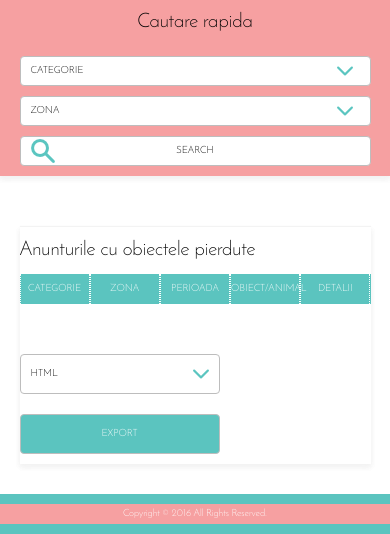
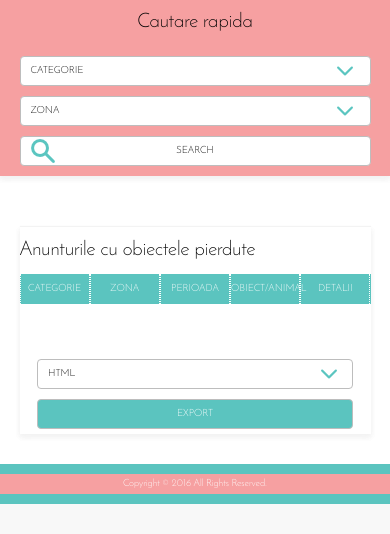
Before and after one commit to iuliana92is/LoFo, a PHP site: page /pierdut.php in a window 390 px wide. Shown: the part 430-964 px from the top of the page. After the commit the page ends 934 px from the top, so only its background shows below. Run offline with PHP 8.4, Linux system fonts and the light colour scheme; data that the repository does not hold is empty.

Commit message:
refactored pagination and export design and responsive

```diff
--- a/assets/css/export.css
+++ b/assets/css/export.css
@@ -1,5 +1,11 @@
-#formatExport {
-	border-right-style: none;
+.exporturi {
+    width: 90%;
+    margin: 0 auto;
+    text-align: center;
+}
+
+.exporturi #formatExport {
+    border-right-style: none;
     border-bottom-style: none;
     height: 40px;
     width: 200px;
@@ -15,8 +21,8 @@
     outline: none;
 }
 
-.exportAnunt {
-	border-right-style: none;
+.exporturi .exportAnunt {
+    border-right-style: none;
     border-bottom-style: none;
     height: 40px;
     width: 200px;
@@ -34,8 +40,50 @@
     color: white;
 }
 
+.exporturi .exportAnunt:hover {
+    background-color: #ABA5A5;
+    transition: 1s;
+}
 
-.exportAnunt:hover {
-	background-color: #ABA5A5;
-	transition: 1s;
+
+/*********************** Responsive Navigation **************************/
+
+
+/* Large Devices, Wide Screens */
+
+@media only screen and (max-width: 1024px) {}
+
+
+/* Medium Devices, Desktops */
+
+@media only screen and (max-width: 860px) {}
+
+@media only screen and (max-width: 640px) {
+    .exporturi {
+        width: 100%;
+        margin: 0 auto;
+        display: inline-block;
+        text-align: center;
+    }
+    .exporturi #formatExport, .exporturi .exportAnunt {
+        height: 30px;
+        width: 45%;
+        margin: 5px 0;
+    }
+    .exporturi .exportAnunt {
+        height: 30px;
+        width: 45%;
+        margin: 5px 0;
+    }
 }
+
+
+/* Small Devices, Tablets */
+
+@media only screen and (max-width: 480px) {
+    .exporturi #formatExport, .exporturi .exportAnunt {
+        height: 30px;
+        width: 90%;
+        margin: 5px 0;
+    }
+}
--- a/assets/css/paginare.css
+++ b/assets/css/paginare.css
@@ -1,8 +1,11 @@
 .pagini {
+    padding-top: 50px;
     width: 100%;
-	box-sizing: border-box ;
+    box-sizing: border-box;
     margin-top: 40px;
     color: white;
+    margin: 0 auto;
+    text-align: center;
 }
 
 .pagini li {
@@ -29,9 +32,43 @@
 
 .pagini li a {
     line-height: 2.5;
-	box-sizing: border-box ;
+    box-sizing: border-box;
     text-align: center;
     width: 100%;
     color: white;
     float: left;
 }
+
+
+/*********************** Responsive Navigation **************************/
+
+
+/* Large Devices, Wide Screens */
+
+@media only screen and (max-width: 1024px) {}
+
+
+/* Medium Devices, Desktops */
+
+@media only screen and (max-width: 860px) {}
+
+@media only screen and (max-width: 640px) {
+    .pagini {
+        padding-top: 50px;
+        width: 90%;
+        margin: 0 auto;
+    }
+    .pagini li {
+        height: 30px;
+        width: 30px;
+        margin: 5px 0;
+    }
+    .pagini li a {
+        line-height: 2;
+    }
+}
+
+
+/* Small Devices, Tablets */
+
+@media only screen and (max-width: 480px) {}
--- a/assets/css/toateAnunturi.css
+++ b/assets/css/toateAnunturi.css
@@ -111,9 +111,9 @@ article.toateAnunturi {
 }
 
 .toateAnunturi #toateAnunturi .listaObiecte  .infoText .infoTextImg img {
-    width: 70%;
+    max-width: 70%;
     height: auto;
-    /*max-height: 180px;*/
+    max-height: 500px;
     border: 0;
     box-sizing: border-box;
     margin-top: 10px;
@@ -143,7 +143,7 @@ article.toateAnunturi {
 }
 
 .active {
-    display: block;
+    display: inline-block;
 }
 
 
--- a/pierdut.php
+++ b/pierdut.php
@@ -178,7 +178,7 @@
             <?php } ?>
         </ul>
         <div class="clearfix"></div>
-
+        <div class="exporturi">
             <select id="formatExport">
                 <option value="html">HTML</option>
                 <option value="csv">CSV</option>
@@ -186,6 +186,8 @@
                 <option value="pdf">PDF</option>
             </select>
             <button class="exportAnunt" onclick="exportAnunturi('pierdut')">Export</button>
+        </div>
+
     </section>
 </article>
 
```
Lines whose indentation alone changed are shown as unchanged.
